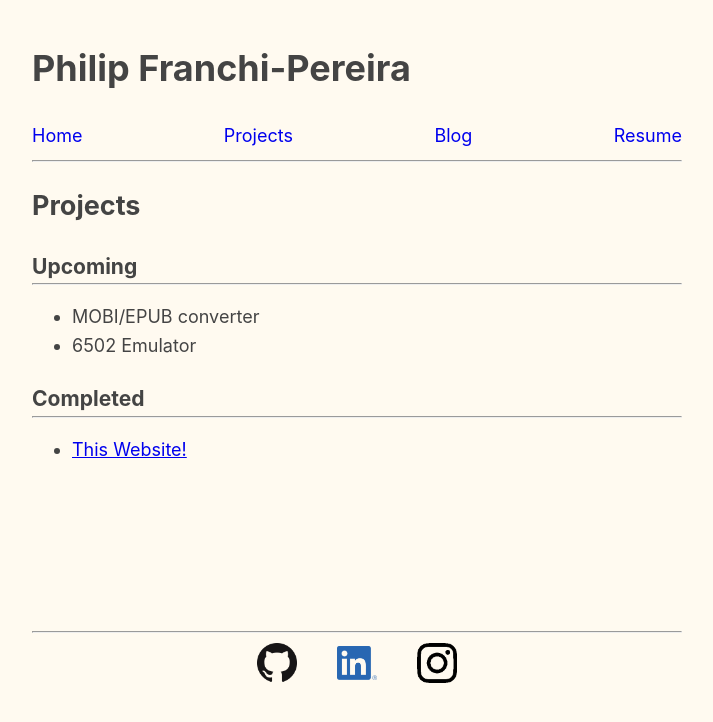
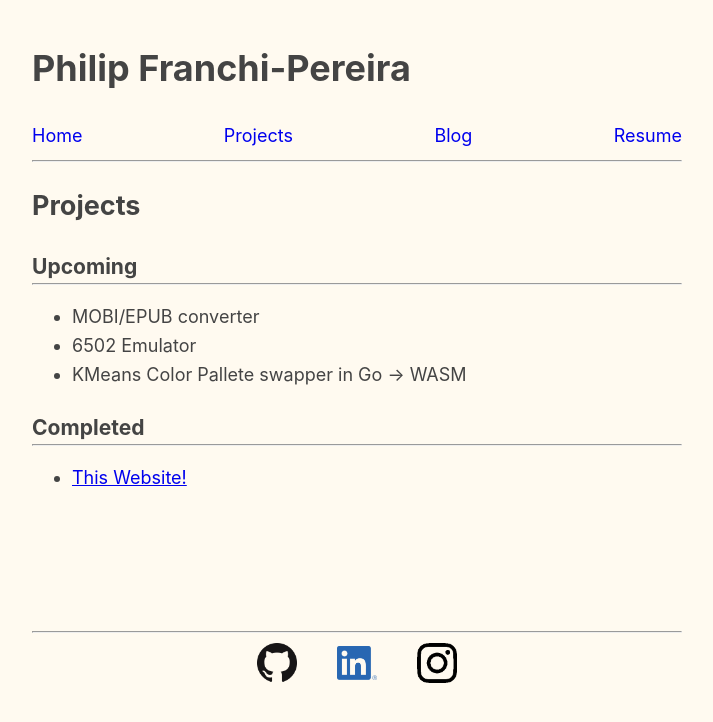
Before and after one commit to philipfranchi/philipfranchi.com, a React (Create React App) app in the folder frontend/: page /projects in a window 1280 px wide. Shown: the top 722 px of the page, without its empty margins (283-996 px from the left). Built offline with nearby package versions, Linux system fonts and the light colour scheme.

Commit message:
Updated project

```diff
--- a/frontend/src/routes/Projects.tsx
+++ b/frontend/src/routes/Projects.tsx
@@ -11,6 +11,7 @@ export default function Projects() {
         <ul>
           <li>MOBI/EPUB converter</li>
           <li>6502 Emulator</li>
+          <li>KMeans Color Pallete swapper in Go {"->"} WASM</li>
         </ul>
 
         <h3>Completed</h3>
```
